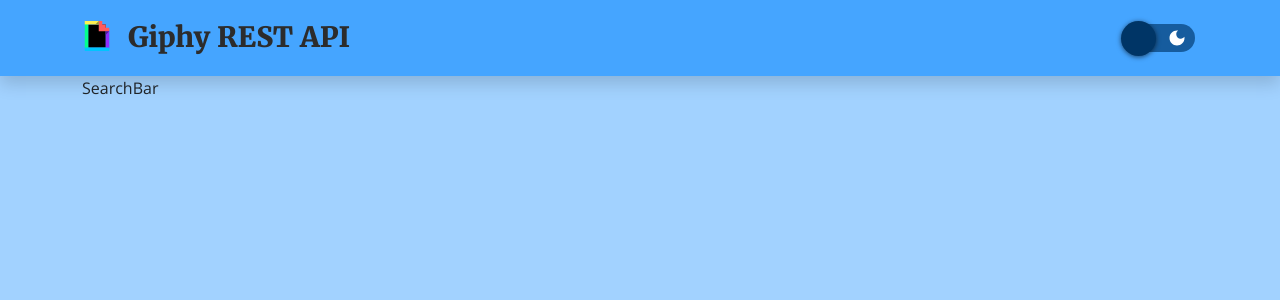
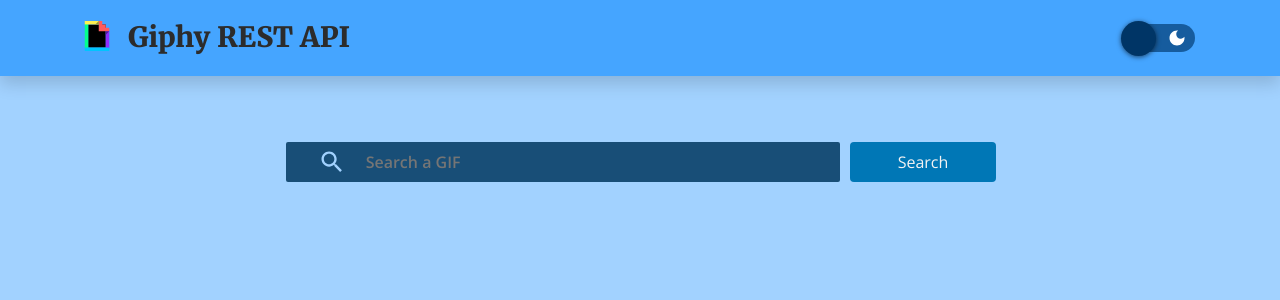
Before and after one commit to fidellim/Giphy-Rest-API-Search-App, a React (Create React App) app: page / in a window 1280 px wide. Shown: the top 300 px of the page. Built offline with nearby package versions, Linux system fonts and the light colour scheme.

Commit message:
add searchbar component

```diff
--- a/src/components/SearchBar.tsx
+++ b/src/components/SearchBar.tsx
@@ -1,14 +1,40 @@
-import React from 'react'
-import Container from 'react-bootstrap/Container';
+import React from "react";
+import Container from "react-bootstrap/Container";
+import SearchIcon from "@mui/icons-material/Search";
 
 const SearchBar = () => {
-  return (
-    <>
-        <Container>
-            <div>SearchBar</div>
-        </Container>
-    </>
-  )
-}
+	const handleSearch = (e: React.MouseEvent<HTMLButtonElement>) => {
+		e.preventDefault();
+	};
 
-export default SearchBar
+	return (
+		<>
+			<main className="pt-5 pb-3">
+				<Container>
+					<form className="d-flex py-3 align-items-center justify-content-center">
+						<div className="position-relative w-50 me-2">
+							<SearchIcon className="search-icon fs-3 position-absolute top-50 start-0 translate-middle ms-5" />
+							<input
+								// data-testid="inputUser"
+								type="text"
+								className="search-bar w-100 py-2 ps-6 pe-2 rounded"
+								placeholder="Search a GIF"
+								// value=""
+								// onChange={}
+							/>
+						</div>
+
+						<button
+							className="search-button button border-0 py-2 px-5 rounded"
+							onClick={handleSearch}
+						>
+							Search
+						</button>
+					</form>
+				</Container>
+			</main>
+		</>
+	);
+};
+
+export default SearchBar;
```
